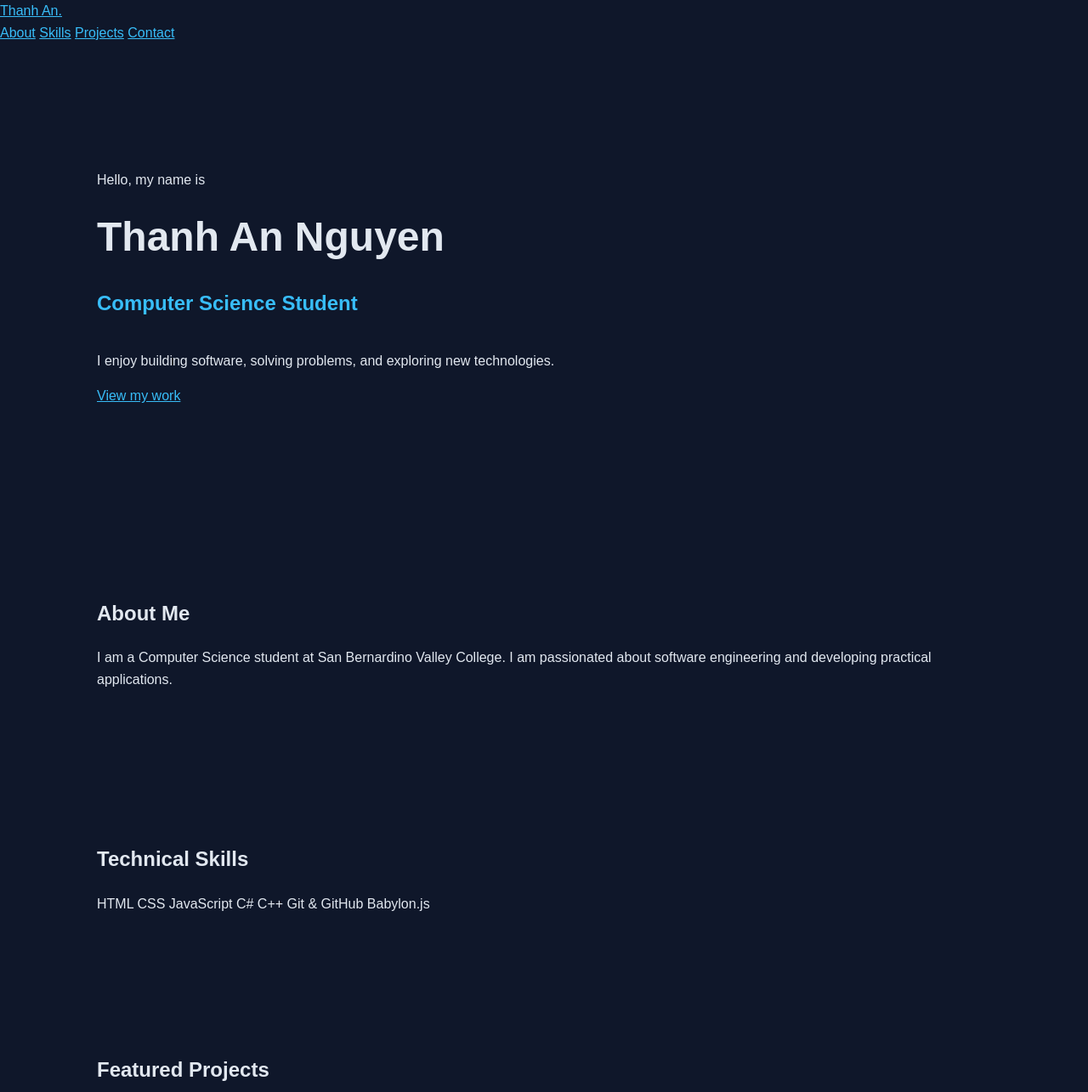
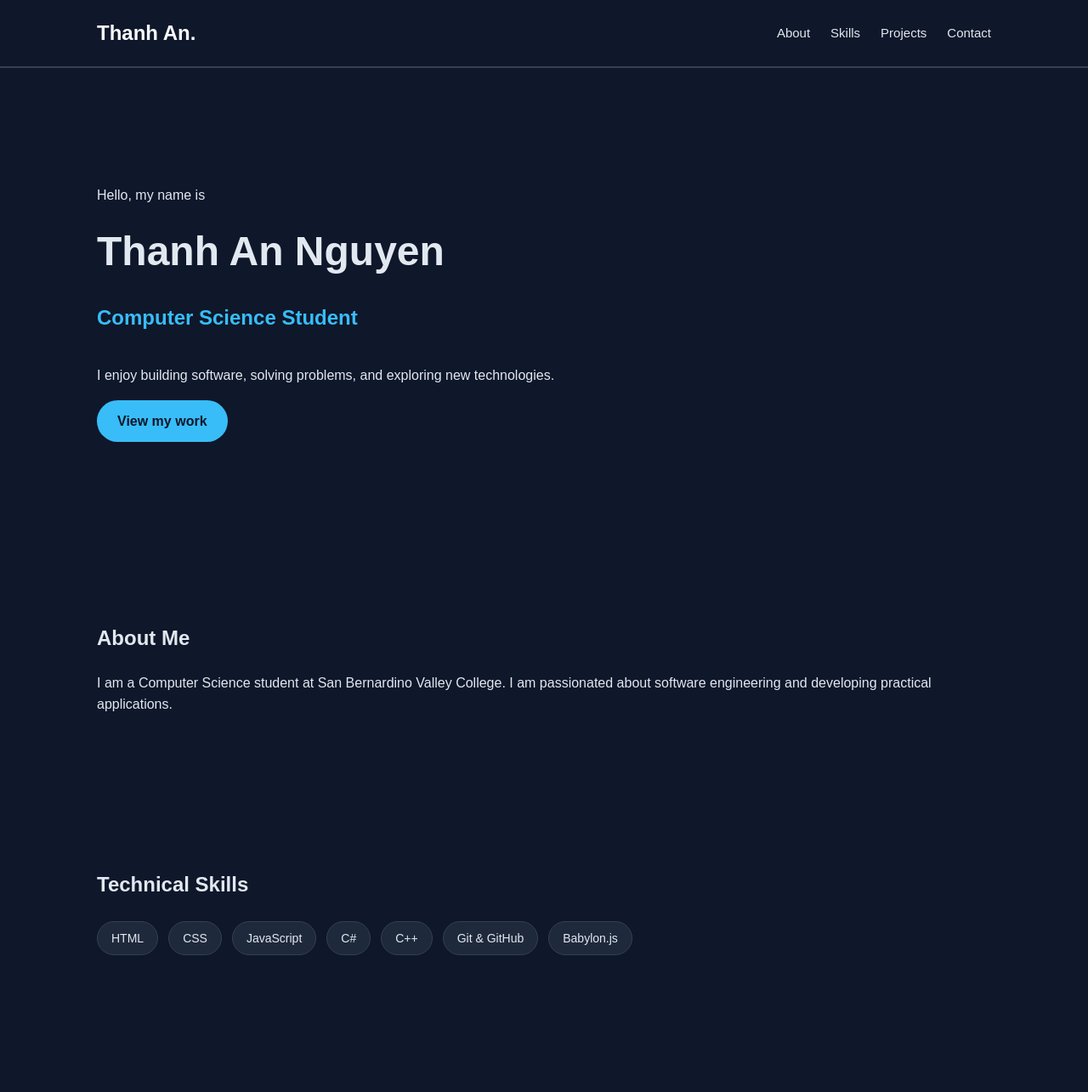
Before and after one commit to anguyen0344/anguyen0344.github.io, a plain HTML site: page index.html in a window 1280 px wide. Shown: the top 1285 px of the page at 85% size. Drawn offline with Linux system fonts and the light colour scheme.

Commit message:
Style navigation, hero button and skills section

```diff
--- a/style.css
+++ b/style.css
@@ -44,3 +44,75 @@ section{
 a{
     color:#38bdf8;
 }
+/*       Navigation Bar        */
+header {
+    position: sticky;
+    top:0;
+    z-index:100;
+    background-color:#0f172a;
+    border-bottom: 2px solid #334155;
+}
+.navbar{
+    max-width:1100px;
+    margin: 0 auto;
+    padding: 20px 24px;
+    display: flex;
+    justify-content: space-between;
+    align-items: center;
+    gap: 20px;
+}
+.logo{
+    color: #f8fafc;
+    font-size: 24px;
+    font-weight: 700;
+    text-decoration: none;
+}
+.nav-links{
+    display: flex;
+    flex-wrap: wrap;
+    gap: 24px;
+
+}
+.nav-links a{
+    color: #e2e8f0;
+    text-decoration: none;
+    font-size: 15px;
+    transition: color 0.3s ease;
+}
+.nav-links a:hover{
+    color:#38bdf8;
+}
+/*   Hero Button */
+.btn{
+    display: inline-block;
+    padding: 12px 24px;
+    background-color: #38bdf8;
+    color: #0f172a;
+    font-weight: 600;
+    text-decoration: none;
+    border-radius: 36px;
+    transition: 0.3s ease;
+}
+.btn:hover{
+    background-color: #7dd3fc;
+    transform: translateY(-5px);
+}
+/* Skills Section */
+.skills-list{
+    display: flex;
+    flex-wrap: wrap;
+    gap: 12px;
+    margin-top: 24px;
+
+}
+.skills-list span{
+    background-color: #1e293b;
+    border: 1px solid #334155;
+    padding: 8px 16px;
+    border-radius: 20px;
+    font-size: 14px;
+
+}
+.skills-list span:hover{
+      transform: translateY(-3px);
+}
```
